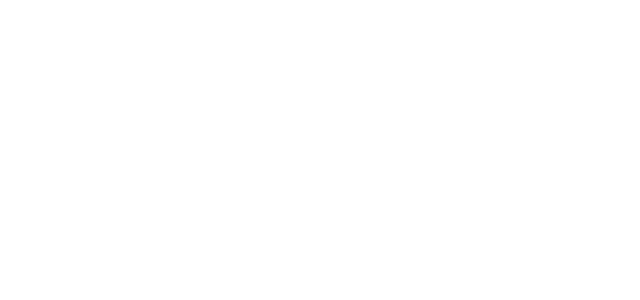
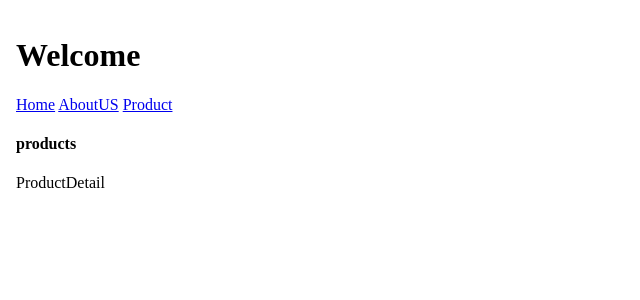
Before and after one commit to AlbertoMillanC/react-router-dom-with-VUE-REACT, a React (Vite) app in the folder nuevo/: page /products/1 in a window 1280 px wide. Before the commit this address had no page. Shown: the top 300 px of the page, without its empty margins (0-640 px from the left). Built offline with nearby package versions, Linux system fonts and the light colour scheme.

Commit message:
add e integrando rutas en product:productId (id un numero */)

```diff
--- a/nuevo/src/App.jsx
+++ b/nuevo/src/App.jsx
@@ -13,7 +13,7 @@
       <Route path="/" element={<Layout />}>
           <Route index element={<Home />} />
           <Route path="about" element={<AboutUS />} />
-          <Route path="products" element={<Products />} />
+          <Route path="products/*" element={<Products />} />
       </Route>
 
 
--- /dev/null
+++ b/nuevo/src/components/ProductDetail.jsx
@@ -0,0 +1,9 @@
+import React from 'react'
+
+function ProductDetail() {
+  return (
+    <div>ProductDetail</div>
+  )
+}
+
+export default ProductDetail
--- a/nuevo/src/pages/products.jsx
+++ b/nuevo/src/pages/products.jsx
@@ -1,8 +1,14 @@
+import { Routes, Route } from "react-router-dom"
+import ProductDetail from "../components/ProductDetail"
+
 export default function products() {
   return (
 
-    <div>
+    <>
     <h4>products</h4>
-    </div>
+    <Routes>
+        <Route path= ":productId" element ={<ProductDetail />} />
+    </Routes>
+    </>
   )
 }
```
